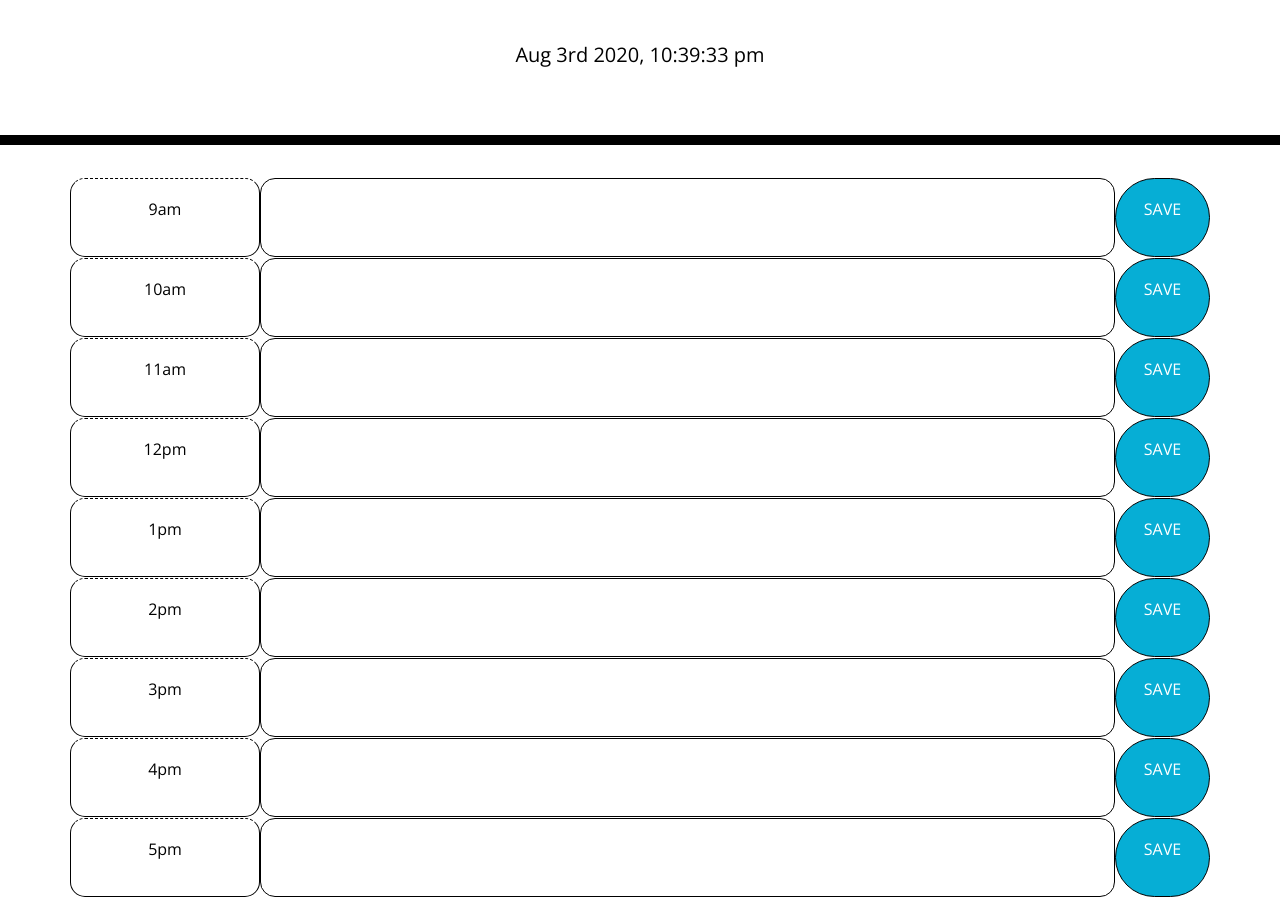
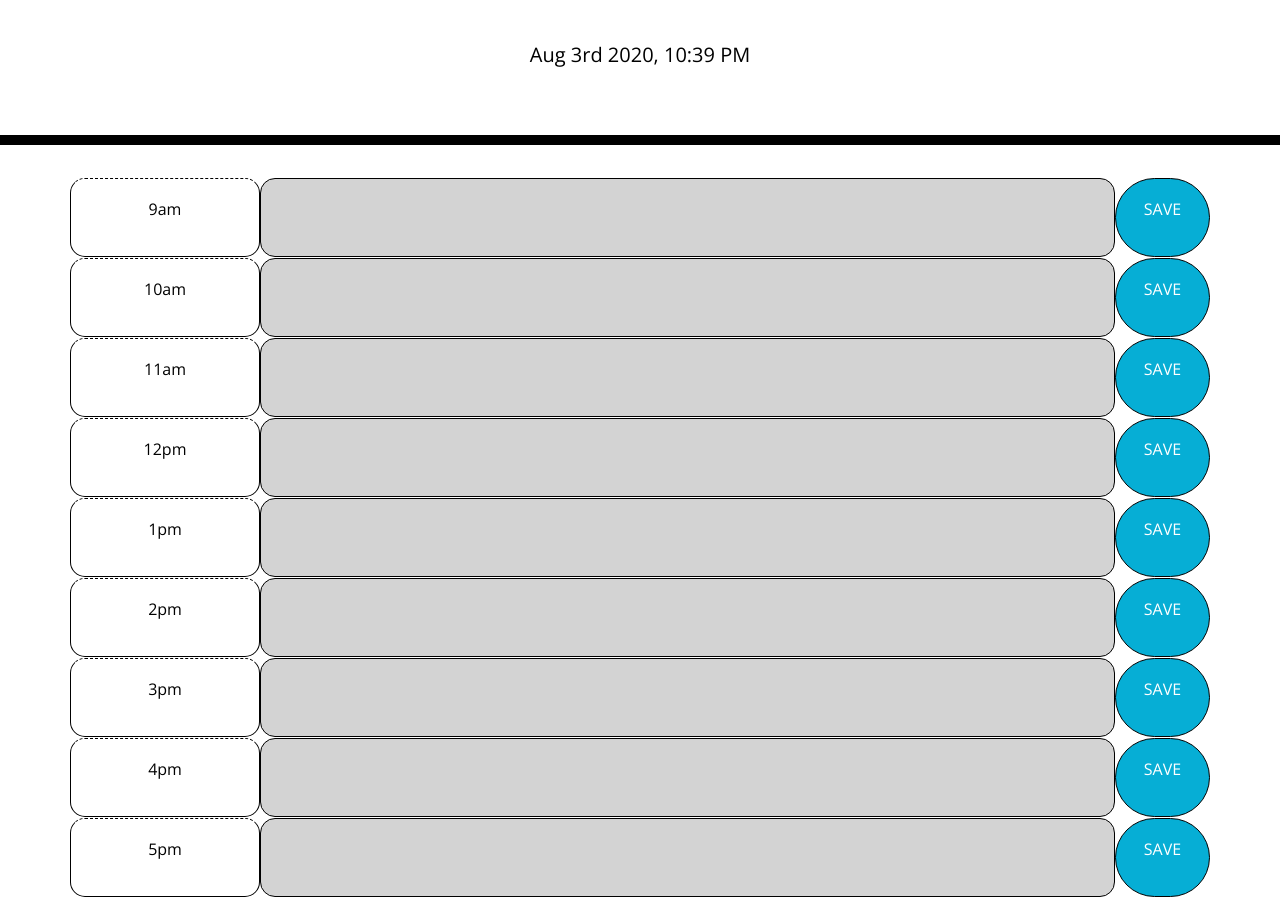
Before and after one commit to BlakeQuake/calendar, a plain HTML site: page Develop/index.html in a window 1280 px wide. Shown: the part 171-1068 px from the top of the page. Drawn offline with nearby package versions, Linux system fonts and the light colour scheme.

Commit message:
got my live calendar working

```diff
--- a/Develop/index.html
+++ b/Develop/index.html
@@ -32,47 +32,47 @@
       <!-- Timeblocks go here -->
       <div class="row">
         <div class="col-md-2 hour time-block">9am</div>
-        <input type="text" class="col-md-9 description nine"></input>
+        <input type="text" class="col-md-9 description" id="9"></input>
         <div class="col-md-1 saveBtn">SAVE</div>
       </div>
       <div class="row">
         <div class="col-md-2 hour time-block">10am</div>
-        <input type="text" class="col-md-9 description ten"></input>
+        <input type="text" class="col-md-9 description" id="10"></input>
         <div class="col-md-1 saveBtn">SAVE</div>
       </div>
       <div class="row">
         <div class="col-md-2 hour time-block">11am</div>
-        <input type="text" class="col-md-9 description eleven"></input>
+        <input type="text" class="col-md-9 description" id="11"></input>
         <div class="col-md-1 saveBtn">SAVE</div>
       </div>
       <div class="row">
         <div class="col-md-2 hour time-block">12pm</div>
-        <input type="text" class="col-md-9 description twelve"></input>
+        <input type="text" class="col-md-9 description" id="12"></input>
         <div class="col-md-1 saveBtn">SAVE</div>
       </div>
       <div class="row">
         <div class="col-md-2 hour time-block">1pm</div>
-        <input type="text" class="col-md-9 description one"></input>
+        <input type="text" class="col-md-9 description" id="13"></input>
         <div class="col-md-1 saveBtn">SAVE</div>
       </div>
       <div class="row">
         <div class="col-md-2 hour time-block">2pm</div>
-        <input type="text" class="col-md-9 description two"></input>
+        <input type="text" class="col-md-9 description" id="14"></input>
         <div class="col-md-1 saveBtn">SAVE</div>
       </div>
       <div class="row">
         <div class="col-md-2 hour time-block">3pm</div>
-        <input type="text" class="col-md-9 description three"></input>
+        <input type="text" class="col-md-9 description" id="15"></input>
         <div class="col-md-1 saveBtn">SAVE</div>
       </div>
       <div class="row">
         <div class="col-md-2 hour time-block">4pm</div>
-        <input type="text" class="col-md-9 description four"></input>
+        <input type="text" class="col-md-9 description" id="16"></input>
         <div class="col-md-1 saveBtn">SAVE</div>
       </div>
       <div class="row">
         <div class="col-md-2 hour time-block">5pm</div>
-        <input type="text" class="col-md-9 description five"></input>
+        <input type="text" class="col-md-9 description" id="17"></input>
         <div class="col-md-1 saveBtn">SAVE</div>
       </div>
     </div>
--- a/Develop/script.js
+++ b/Develop/script.js
@@ -5,17 +5,50 @@
 // else if .hour > currentime, then future (green).
 // else if .hour < currentime time, then past (gray)
 
+// // Javascript vanilla way
+// var currentDay = document.querySelector("#currentDay");
 
+/////////// MOMENT TIMER ///////////////////////
 
-
-
-
-
-// Javascript vanilla way
-var currentDay = document.querySelector("#currentDay");
-
-// jQuery way
-var momentTimer = moment().format('MMM do YYYY, h:mm:ss a');
+var momentTimer = moment().format('MMM do YYYY, h:mm A');
 var currentDay = $("#currentDay")
 $("#currentDay").append(momentTimer)
 console.log(momentTimer)
+
+///////////// LIVE CLOCK ///////////////////////
+
+var currentHour = moment().hour()
+console.log(moment().hour())
+
+for (var i = 0; i < 18; i++) {
+    if (i < currentHour )
+    {
+        $("#" + i).addClass("past")
+    }
+    else if (i === currentHour){
+        $("#" + i).addClass("present")
+    }
+    else {
+        $("#" + i).addClass("future")
+    }
+}
+
+
+var nine
+var ten
+var eleven
+var twelve = ".twelve"
+var one
+var two
+var three
+var four
+var five
+
+///////////// LOCAL STORAGE ///////////////////
+
+localStorage.setItem(".twelve", twelve)
+console.log(twelve)
+
+$(".saveBtn").on("click", function() {
+
+})
```
